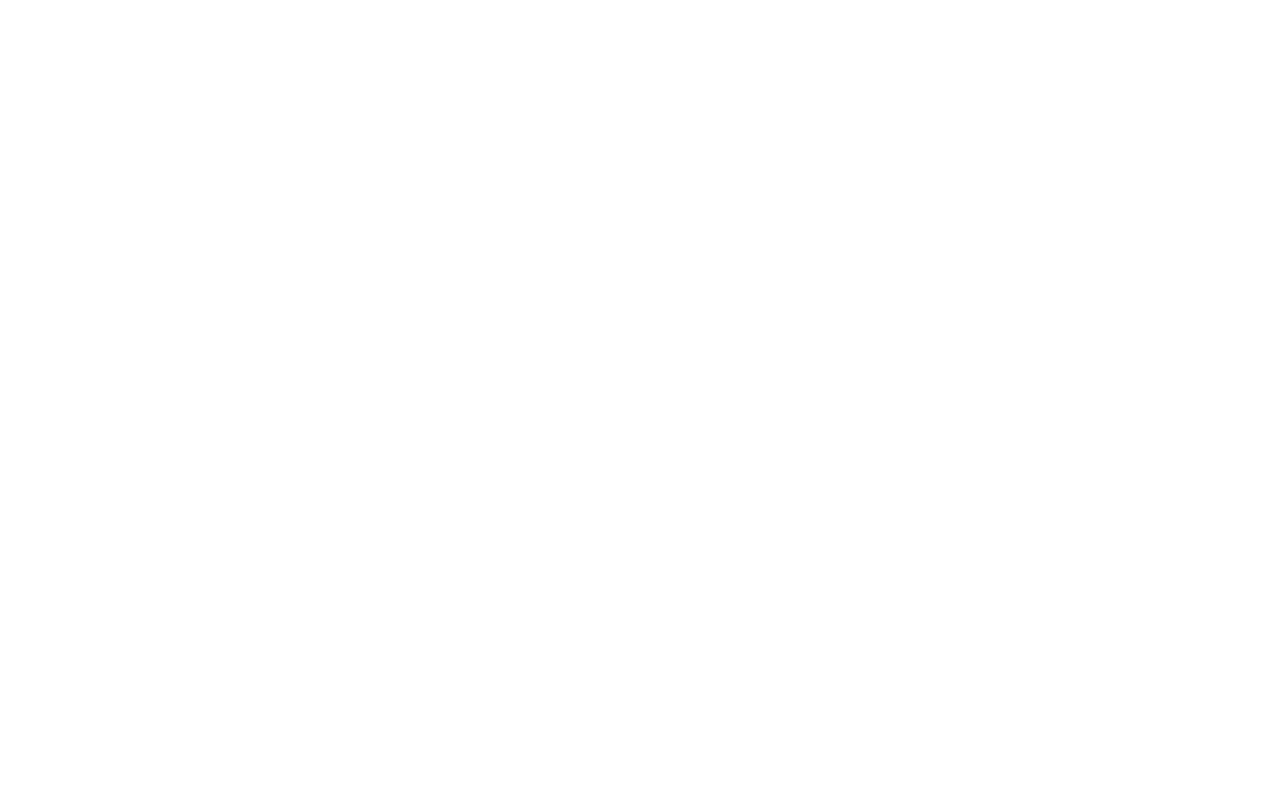
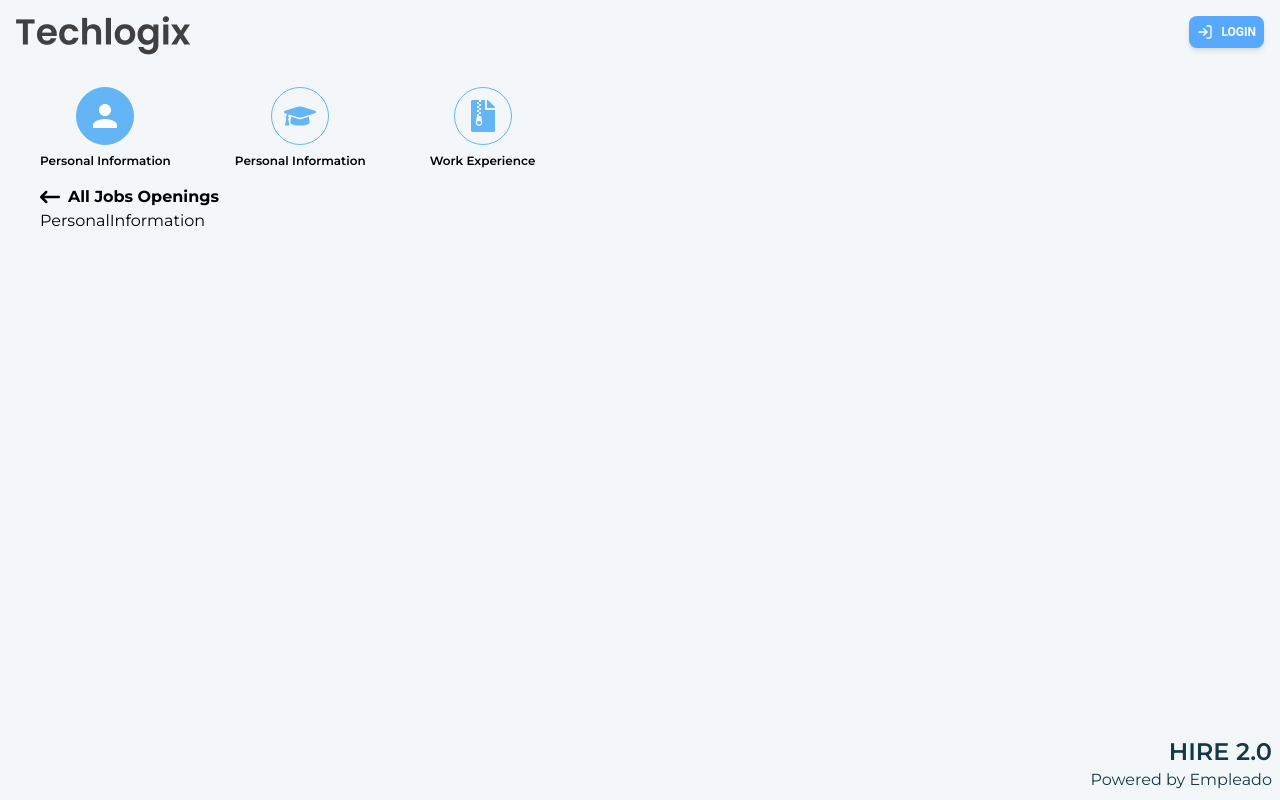
Before and after one commit to Hamid-Iqball/Hire2.0, a React (Vite) app: page /updateProfile/personal in a window 1280 px wide. Before the commit this address had no page. Built offline with nearby package versions, Linux system fonts and the light colour scheme.

Commit message:
profile layout

```diff
--- /dev/null
+++ b/src/Components/AppLayout.jsx
@@ -0,0 +1,43 @@
+import { Button } from "@material-tailwind/react"
+import { FiLogIn } from "react-icons/fi"
+import { Outlet } from "react-router"
+
+
+function AppLayout() {
+  return ( <div className=" flex flex-col justify-between min-h-screen bg-[#f4f7fa]">
+    {/* Header */}
+    <header className="flex justify-between p-2  ">
+       <div className="p-2">
+          <span>
+            <img src="/Images/logo.png" alt="Logo" />
+          </span>
+        </div>
+
+
+        <div className="p-2">
+            <Button  className="p-2 bg-[#57A8FF] flex gap-2 "> <span><FiLogIn size='16px'/></span>login</Button>
+          </div>
+      </header>
+
+
+{/* Main content */}
+
+<div className="flex-1">
+    <Outlet/>
+</div>
+
+
+{/* Footer */}
+
+<div className="text-end text-[#153947] pointer-events-none p-2 ">
+              <h1 className="text-2xl font-semibold">HIRE 2.0</h1>
+              <p>Powered by Empleado</p>
+    </div>
+
+
+  </div>
+
+  )
+}
+
+export default AppLayout
--- /dev/null
+++ b/src/Pages/EducationalInfo.jsx
@@ -0,0 +1,9 @@
+
+
+function EducationalInfo() {
+  return (
+    <div>EducationalInfo</div>
+  )
+}
+
+export default EducationalInfo
--- a/src/Pages/Home.jsx
+++ b/src/Pages/Home.jsx
@@ -1,27 +1,29 @@
 import { Button } from "@material-tailwind/react";
 import { motion } from "framer-motion";
-import { FaRegCheckCircle } from "react-icons/fa";
-import { FiLogIn } from "react-icons/fi";
+import { useState } from "react";
+import { PiBagSimpleFill } from "react-icons/pi";
 
 import { useNavigate, Outlet, useLocation } from "react-router-dom";
 
 function Home() {
+  const [isClicked,setIsClicked] = useState(false)
   const navigate = useNavigate();
   const location = useLocation();
 
   // Determine if the current route is for job details
   const isJobDetailsPage = location.pathname.startsWith("/vacancy");
 
+  function handleClick(){
+    navigate("/vacancy/ai-ml-rd-engineer");
+    setIsClicked(true)
+  }
   return (
-    <div className="grid grid-cols-[0.8fr,1fr] gap-0 min-h-screen relative bg-[#f4f7fa]">
+    <div className=" flex flex-col justify-between bg-[#f4f7fa] ">
+
+
+      <section className="grid md:grid-cols-[0.8fr,1fr] sm:grid-cols-1 gap-0 h-auto relative">
   {/* Sidebar */}
-      <div className="flex flex-col gap-3">
-        <div className="p-8">
-          <span>
-            <img src="/Images/logo.png" alt="Logo" />
-          </span>
-        </div>
-
+  <div className="flex flex-col gap-3 order-2 mt-10 md:my-0 md:order-1">
     <motion.div
       initial={{ x: -100, opacity: 0 }}
       animate={{ x: 0, opacity: 1 }}
@@ -35,65 +37,55 @@
         <h2 className="text-lg font-semibold">Available Vacancies at Veevo Tech Official</h2>
       </span>
 
-          <div
-            onClick={() => navigate("/vacancy/ai-ml-rd-engineer")}
-            className="flex justify-start items-center gap-2 rounded-xl p-2 max-w-[85%] mb-2 cursor-pointer bg-white hover:bg-[#57A8FF] hover:text-white active:bg-[#57A8FF] active:text-white duration-300 ease-in-out group"
+      <Button
+        onClick={handleClick}
+        className="flex justify-start items-center gap-2 rounded-xl p-2 sm:min-w-full mb-2 text-blue-gray-900 cursor-pointer bg-white hover:bg-[#57A8FF] hover:text-white active:bg-[#57A8FF] active:text-white duration-300 ease-in-out group"
       >
-            <span className="opacity-0 group-hover:opacity-100 transition-opacity duration-300 ease-in-out">
-              <FaRegCheckCircle size={20} />
+        <span>
+          <PiBagSimpleFill size={20} />
         </span>
-            <p className="font-[500]">AI/ML R&D Engineer</p>
-          </div>
+        <p className="font-[500] text-[14px]">AI/ML R&D Engineer</p>
+      </Button>
 
-
-
-
-
+      {/* Repeat similar Button components as needed */}
     </motion.div>
   </div>
 
   {/* Main Content */}
-      <div className="relative flex flex-col items-center overflow-y-hidden justify-center">
-          <div className=" absolute top-2 right-2 m-3">
-            <Button  className="p-2 bg-[#57A8FF] flex gap-2 "> <span><FiLogIn size='16px'/></span>login</Button>
-          </div>
-
-
+  <div className="flex flex-col items-center overflow-y-hidden justify-center my-8 md:my-0 order-1 md:order-2">
     {!isJobDetailsPage ? (
       <>
         {/* Hero Image */}
+        <div className="h-full w-full mb-0">
           <motion.img
             initial={{ y: 90, opacity: 0 }}
             animate={{ y: 0, opacity: 1 }}
             transition={{ duration: 1, ease: "easeInOut" }}
             src="/Images/Group 707.png"
             alt="Hero Image"
-              className="absolute"
           />
-
+        </div>
       </>
     ) : (
-          <div className="w-full h-full flex justify-center items-center my-20 px-8  ">
+      <div className="w-full h-full flex justify-center items-center mt-8 mb-10 px-8">
         {/* Render Job Details */}
         <motion.div
           initial={{ opacity: 0, scale: 0.9 }}
           animate={{ opacity: 1, scale: 1 }}
           transition={{ duration: 0.5, ease: "easeInOut" }}
-              className="w-full h-full  bg-white shadow-lg rounded-2xl overflow-auto"
+          className="w-full h-full bg-white shadow-lg rounded-2xl"
         >
           <Outlet />
         </motion.div>
+      </div>
+    )}
+  </div>
+</section>
 
 
 
-          </div>
-        )}
 
-      <div className="absolute right-4 bottom-2 text-end text-[#153947] pointer-events-none ">
-              <h1 className="text-2xl font-semibold">HIRE 2.0</h1>
-              <p>Powered by Empleado</p>
-            </div>
-      </div>
+
     </div>
   );
 }
--- /dev/null
+++ b/src/Pages/PersonalInformation.jsx
@@ -0,0 +1,9 @@
+
+
+function PersonalInformation() {
+  return (
+    <div>PersonalInformation</div>
+  )
+}
+
+export default PersonalInformation
--- /dev/null
+++ b/src/Pages/UpdateProfile.jsx
@@ -0,0 +1,112 @@
+import { FaFileArchive, FaGraduationCap } from "react-icons/fa";
+import { FaArrowLeftLong } from "react-icons/fa6";
+import { IoMdPerson } from "react-icons/io";
+import { NavLink, Outlet, useNavigate } from "react-router";
+import {motion} from 'framer-motion'
+function UpdateProfile() {
+
+const navigate = useNavigate()
+
+  return (
+    <section className="bg-[#f4f7fa] p-4 mx-6">
+      <motion.nav
+      initial={{y:-40, opacity:0}}
+      animate={{y:0, opacity:1}}
+      transition={{
+        duration: 0.8,
+        ease: "easeInOut",
+      }}
+      className="flex justify-start gap-16 mb-4">
+
+      <NavLink
+            to="personal"
+        className={({ isActive }) =>
+            `flex flex-col items-center justify-start gap-2 ${
+            isActive ? "text-black" : "text-gray-500"
+            }`
+        }
+        >
+        {({ isActive }) => (
+            <>
+            <span
+            className={`border rounded-full p-3 ${
+            isActive
+                ? "bg-blue-300 text-white border-blue-300" // Active styles
+                : "bg-transparent text-blue-300 border-blue-300"       // Inactive styles
+            }`}
+        >
+            <IoMdPerson size="32px" />
+        </span>
+        <p className="text-xs font-semibold text-black">
+            Personal Information
+        </p>
+        </>
+    )}
+    </NavLink>
+
+    <NavLink
+            to="educational"
+        className={({ isActive }) =>
+            `flex flex-col items-center justify-start gap-2 transition duration-300 ease-in-out ${
+            isActive ? "text-black" : "text-gray-500"
+            }`
+        }
+        >
+        {({ isActive }) => (
+            <>
+            <span
+            className={`border rounded-full p-3 ${
+            isActive
+                ? "bg-blue-300 text-white border-blue-300" // Active styles
+                : "bg-transparent text-blue-300 border-blue-300"       // Inactive styles
+            }`}
+        >
+            <FaGraduationCap size='32px'/>
+        </span>
+        <p className="text-xs font-semibold text-black">
+            Personal Information
+        </p>
+        </>
+    )}
+    </NavLink>
+
+    <NavLink
+            to="experience"
+        className={({ isActive }) =>
+            `flex flex-col items-center justify-start gap-2 ${
+            isActive ? "text-black" : "text-gray-500"
+            }`
+        }
+        >
+        {({ isActive }) => (
+            <>
+            <span
+            className={`border rounded-full p-3 ${
+            isActive
+                ? "bg-blue-300 text-white border-blue-300" // Active styles
+                : "bg-transparent text-blue-300 border-blue-300"       // Inactive styles
+            }`}
+        >
+
+        <FaFileArchive size='32px'/>
+        </span>
+        <p className="text-xs font-semibold text-black">
+            Work Experience
+        </p>
+        </>
+    )}
+    </NavLink>
+
+
+      </motion.nav>
+
+    <span className="flex justify-start items-center gap-2 cursor-pointer hover:text-blue-400 transition-colors duration-300 ease-in-out" onClick={()=>navigate("/")}> <FaArrowLeftLong size='20'/> <h1 className='font-bold'>All Jobs Openings</h1></span>
+
+      <div>
+        <Outlet />
+      </div>
+    </section>
+  );
+}
+
+export default UpdateProfile;
--- /dev/null
+++ b/src/Pages/WorkExperienceInfor.jsx
@@ -0,0 +1,9 @@
+
+
+function WorkExperienceInfor() {
+  return (
+    <div>WorkExperienceInfor</div>
+  )
+}
+
+export default WorkExperienceInfor
--- a/src/Routers/Routers.jsx
+++ b/src/Routers/Routers.jsx
@@ -1,12 +1,31 @@
 import { Route, Routes } from "react-router";
 import Home from "../Pages/Home";
 import JobDetails from "../Pages/JobDetails";
+import UpdateProfile from "../Pages/UpdateProfile";
+import AppLayout from "../Components/AppLayout";
+import PersonalInformation from "../Pages/PersonalInformation";
+import EducationalInfo from "../Pages/EducationalInfo";
+import WorkExperienceInfor from "../Pages/WorkExperienceInfor";
+
 
 function Routers() {
   return (
     <Routes>
-      <Route path="/" element={<Home />}>
+      {/* Wrap routes with AppLayout to maintain a consistent layout */}
+      <Route path="/" element={<AppLayout />}>
+        {/* Home Page */}
+        <Route path="/" element={<Home />} >
+
+        {/* Job Details Page */}
         <Route path="vacancy/:id" element={<JobDetails />} />
+</Route>
+        {/* Update Profile Page */}
+        <Route path="/updateProfile" element={<UpdateProfile />}>
+        <Route path="personal" element={<PersonalInformation/>}  />
+        <Route path="educational" element={< EducationalInfo/>}
+        />
+        <Route path="experience" element={<WorkExperienceInfor/>} />
+        </Route>
       </Route>
     </Routes>
   );
--- a/tailwind.config.js
+++ b/tailwind.config.js
@@ -4,7 +4,11 @@
   content: [ "./index.html",
     "./src/**/*.{js,ts,jsx,tsx}",],
   theme: {
-    extend: {},
+    extend: {
+      screens:{
+        'xs':'475px'
+      }
+    },
   },
   plugins: [],
 });
```
Also changed, not shown: src/Pages/JobDetails.jsx (+24 -28 lines). Lines whose indentation alone changed are shown as unchanged.
